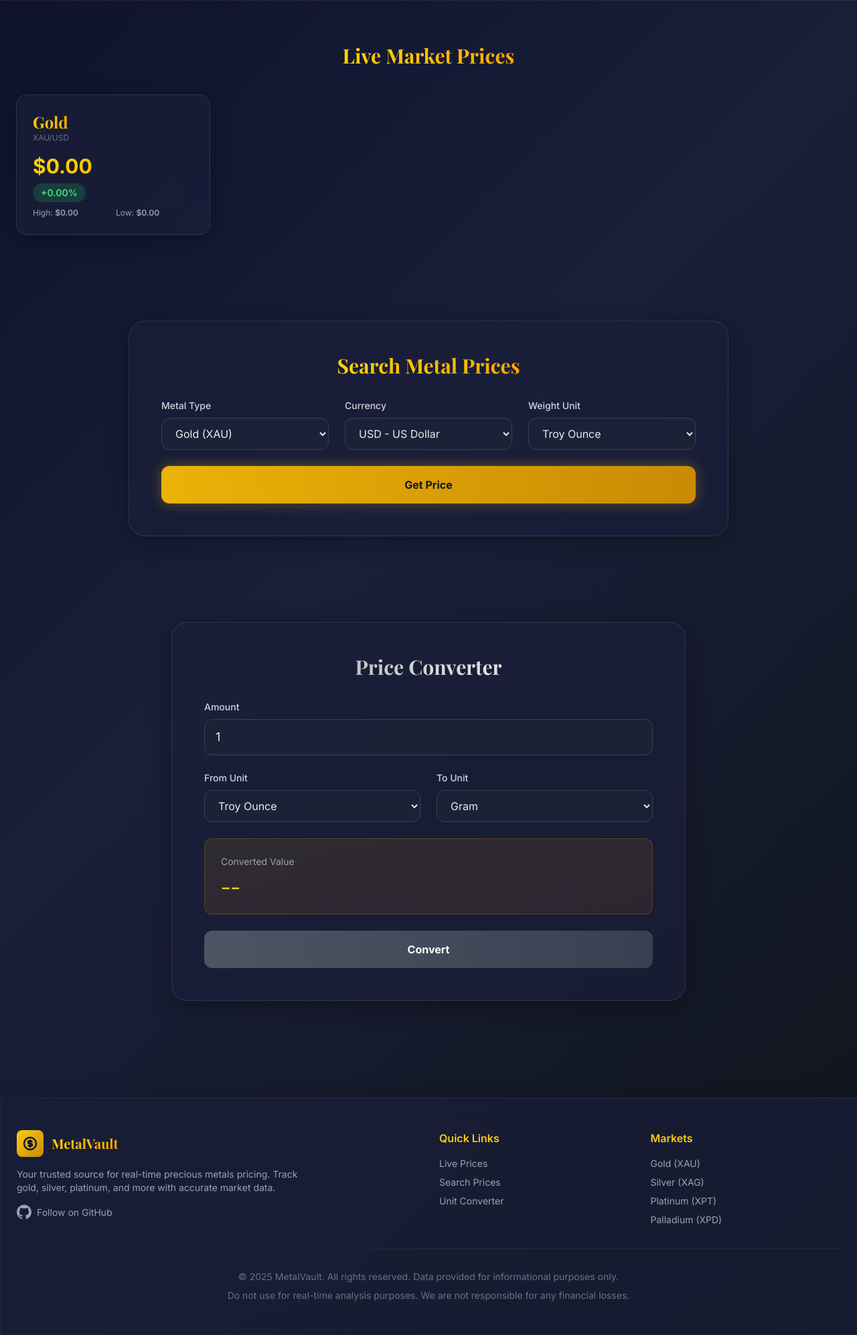
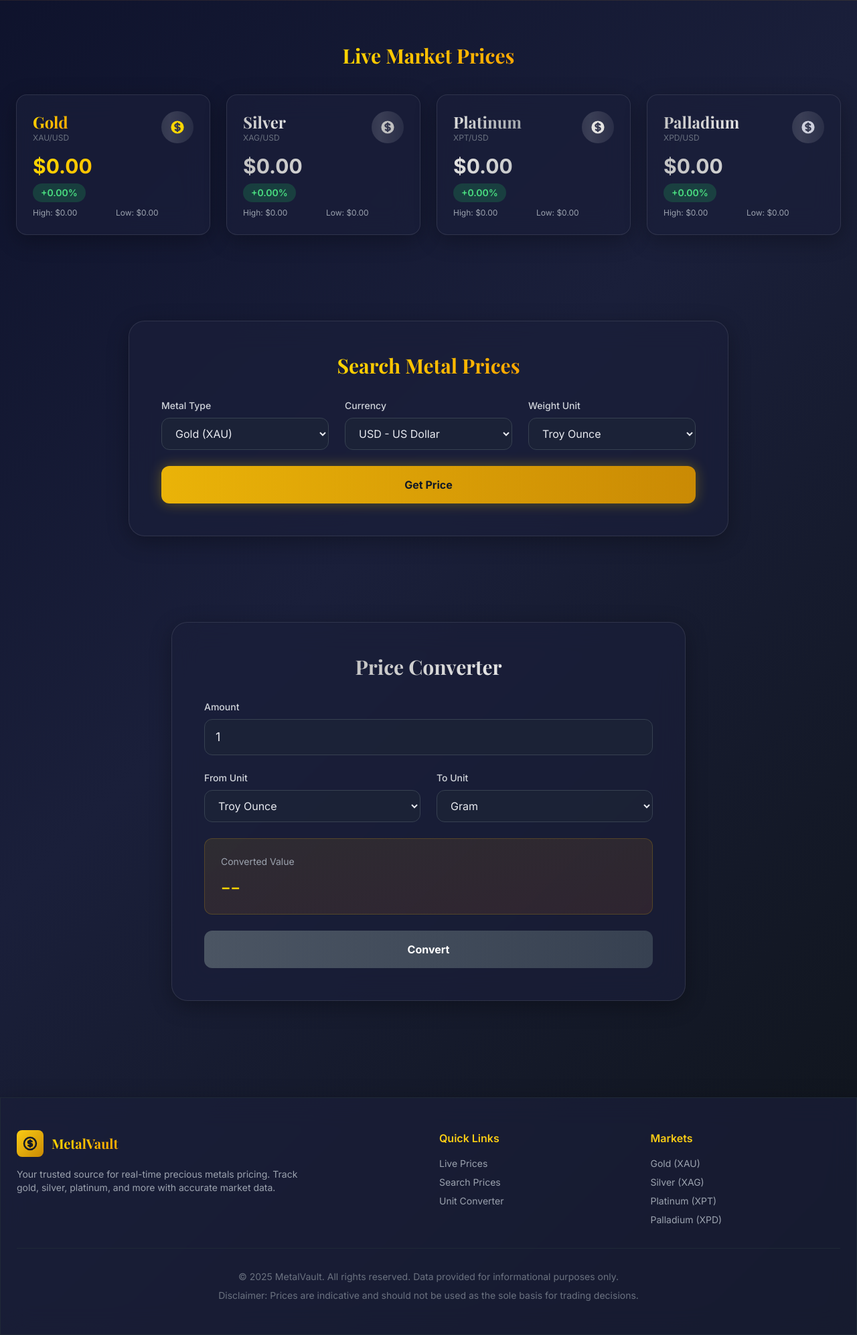
Before and after one commit to sarjanthecoder/GOLD-PRICE-TRACKER, a Flask app: page / in a window 1280 px wide. Shown: the part 553-2547 px from the top of the page at 67% size. Run offline with Flask 3, Linux system fonts and the light colour scheme; data that the repository does not hold is empty; some libraries are stand-ins or nearby versions.

Commit message:
Update index.html

```diff
--- a/templates/index.html
+++ b/templates/index.html
@@ -1,14 +1,12 @@
 <!DOCTYPE html>
 <html lang="en">
 <head>
-  <link rel="icon" href="/static/gold.ico" type="image/x-icon">
     <meta charset="UTF-8">
     <meta name="viewport" content="width=device-width, initial-scale=1.0">
     <title>MetalVault | Precious Metals & Jewelry Price Tracker</title>
     <script src="https://cdn.tailwindcss.com"></script>
     <link href="https://fonts.googleapis.com/css2?family=Playfair+Display:wght@400;700;900&family=Inter:wght@300;400;500;600;700&display=swap" rel="stylesheet">
     <style>
-        /* Your CSS styles remain unchanged... */
         * {
             margin: 0;
             padding: 0;
@@ -186,6 +184,7 @@
     </style>
 </head>
 <body>
+    <!-- Header -->
     <header class="glass sticky top-0 z-50 border-b border-yellow-500/20">
         <nav class="container mx-auto px-6 py-4">
             <div class="flex items-center justify-between">
@@ -213,6 +212,7 @@
         </nav>
     </header>
 
+    <!-- Hero Section -->
     <section class="hero-gradient py-20 px-6">
         <div class="container mx-auto text-center">
             <h2 class="text-5xl md:text-7xl font-bold playfair mb-6">
@@ -228,14 +228,17 @@
         </div>
     </section>
 
+    <!-- Live Prices Grid -->
     <section id="live-prices" class="container mx-auto px-6 py-16">
         <h3 class="text-3xl font-bold playfair mb-10 text-center">
             <span class="gold-gradient">Live Market Prices</span>
         </h3>
         <div class="grid grid-cols-1 md:grid-cols-2 lg:grid-cols-4 gap-6" id="live-prices-grid">
+            <!-- Cards will be dynamically inserted here -->
         </div>
     </section>
 
+    <!-- Search Section -->
     <section id="search" class="container mx-auto px-6 py-16">
         <div class="glass rounded-3xl p-8 md:p-12 max-w-4xl mx-auto">
             <h3 class="text-3xl font-bold playfair mb-8 text-center">
@@ -282,6 +285,7 @@
             </button>
         </div>
 
+        <!-- Search Results -->
         <div id="search-results" class="mt-10 hidden">
             <div class="glass rounded-3xl p-8 max-w-4xl mx-auto result-enter">
                 <div class="flex items-center justify-between mb-6">
@@ -339,6 +343,7 @@
         </div>
     </section>
 
+    <!-- Converter Section -->
     <section id="converter" class="container mx-auto px-6 py-16">
         <div class="glass rounded-3xl p-8 md:p-12 max-w-3xl mx-auto">
             <h3 class="text-3xl font-bold playfair mb-8 text-center">
@@ -384,6 +389,7 @@
         </div>
     </section>
 
+    <!-- Footer -->
     <footer class="glass border-t border-gray-800 mt-20">
         <div class="container mx-auto px-6 py-12">
             <div class="grid grid-cols-1 md:grid-cols-4 gap-8 mb-8">
@@ -399,19 +405,6 @@
                     <p class="text-gray-400 text-sm max-w-md">
                         Your trusted source for real-time precious metals pricing. Track gold, silver, platinum, and more with accurate market data.
                     </p>
-
-                <a href="https://github.com/sarjanthecoder" target="_blank"
-                   style="display:inline-flex; align-items:center; margin-top:15px; text-decoration:none; color:#9CA3AF; transition:color 0.3s;"
-                   onmouseover="this.style.color='#FACC15'"
-                   onmouseout="this.style.color='#9CA3AF'">
-                    <svg xmlns="http://www.w3.org/2000/svg"
-                         width="22" height="22"
-                         fill="currentColor" viewBox="0 0 24 24"
-                         style="margin-right:8px;">
-                        <path d="M12 .5C5.37.5 0 5.87 0 12.5c0 5.29 3.438 9.77 8.207 11.36.6.111.793-.26.793-.578 0-.285-.011-1.04-.017-2.04-3.338.725-4.042-1.61-4.042-1.61-.547-1.386-1.334-1.756-1.334-1.756-1.09-.745.083-.73.083-.73 1.205.085 1.84 1.238 1.84 1.238 1.07 1.835 2.808 1.305 3.492.998.108-.775.418-1.305.762-1.606-2.665-.305-5.466-1.333-5.466-5.932 0-1.31.468-2.38 1.236-3.22-.124-.304-.536-1.53.117-3.188 0 0 1.008-.322 3.3 1.23a11.5 11.5 0 016.003 0c2.29-1.552 3.297-1.23 3.297-1.23.655 1.658.243 2.884.119 3.188.77.84 1.235 1.91 1.235 3.22 0 4.61-2.806 5.624-5.478 5.922.43.372.814 1.103.814 2.222 0 1.606-.015 2.903-.015 3.298 0 .32.192.694.8.577C20.565 22.27 24 17.79 24 12.5 24 5.87 18.63.5 12 .5z"/>
-                    </svg>
-                    <span style="font-size:14px;">Follow on GitHub</span>
-                </a>
                 </div>
 
                 <div>
@@ -436,17 +429,19 @@
 
             <div class="pt-8 border-t border-gray-800 text-center text-sm text-gray-500">
                 <p>&copy; <span id="year"></span> MetalVault. All rights reserved. Data provided for informational purposes only.</p>
-            <p class="mt-2">Do not use for real-time analysis purposes. We are not responsible for any financial losses.</p>
+                <p class="mt-2">Disclaimer: Prices are indicative and should not be used as the sole basis for trading decisions.</p>
             </div>
         </div>
     </footer>
 
     <script>
         // Configuration
-    const API_BASE = ''; // This is correct because Flask serves the page
+        const API_BASE = '';
         const metals = [
-        { symbol: 'XAU', name: 'Gold', gradient: 'gold-gradient', color: '#FFD700' }
-        // You can add other metals back if you upgrade your API plan
+            { symbol: 'XAU', name: 'Gold', gradient: 'gold-gradient', color: '#FFD700' },
+            { symbol: 'XAG', name: 'Silver', gradient: 'silver-gradient', color: '#C0C0C0' },
+            { symbol: 'XPT', name: 'Platinum', gradient: 'platinum-gradient', color: '#E5E4E2' },
+            { symbol: 'XPD', name: 'Palladium', gradient: 'silver-gradient', color: '#CED0DD' }
         ];
 
         // Unit conversion factors to grams
@@ -458,11 +453,9 @@
         };
 
         // Initialize
-    document.addEventListener('DOMContentLoaded', () => {
         document.getElementById('year').textContent = new Date().getFullYear();
         loadLivePrices();
-        setInterval(loadLivePrices, 60000); // Refresh every 60 seconds
-    });
+        setInterval(loadLivePrices, 60000);
 
         function scrollToSearch() {
             document.getElementById('search').scrollIntoView({ behavior: 'smooth' });
@@ -489,15 +482,25 @@
                             <h4 class="text-2xl font-bold ${metal.gradient} playfair">${metal.name}</h4>
                             <p class="text-xs text-gray-500">${metal.symbol}/USD</p>
                         </div>
+                        <div class="w-12 h-12 rounded-full flex items-center justify-center shimmer">
+                            <svg class="w-6 h-6" style="color: ${metal.color}" fill="currentColor" viewBox="0 0 20 20">
+                                <path d="M8.433 7.418c.155-.103.346-.196.567-.267v1.698a2.305 2.305 0 01-.567-.267C8.07 8.34 8 8.114 8 8c0-.114.07-.34.433-.582zM11 12.849v-1.698c.22.071.412.164.567.267.364.243.433.468.433.582 0 .114-.07.34-.433.582a2.305 2.305 0 01-.567.267z"/>
+                                <path fill-rule="evenodd" d="M10 18a8 8 0 100-16 8 8 0 000 16zm1-13a1 1 0 10-2 0v.092a4.535 4.535 0 00-1.676.662C6.602 6.234 6 7.009 6 8c0 .99.602 1.765 1.324 2.246.48.32 1.054.545 1.676.662v1.941c-.391-.127-.68-.317-.843-.504a1 1 0 10-1.51 1.31c.562.649 1.413 1.076 2.353 1.253V15a1 1 0 102 0v-.092a4.535 4.535 0 001.676-.662C13.398 13.766 14 12.991 14 12c0-.99-.602-1.765-1.324-2.246A4.535 4.535 0 0011 9.092V7.151c.391.127.68.317.843.504a1 1 0 101.511-1.31c-.563-.649-1.413-1.076-2.354-1.253V5z" clip-rule="evenodd"/>
+                            </svg>
+                        </div>
                     </div>
                     <div class="space-y-2">
-                    <p class="text-3xl font-bold shimmer h-10 rounded-md" id="price-${metal.symbol}"></p>
+                        <p class="text-3xl font-bold shimmer" id="price-${metal.symbol}">Loading...</p>
                         <div class="flex items-center space-x-2">
-                        <span class="shimmer px-3 py-1 rounded-full text-sm font-semibold h-6 w-20" id="change-${metal.symbol}"></span>
+                            <span class="shimmer px-3 py-1 rounded-full text-sm font-semibold" id="change-${metal.symbol}">--</span>
                         </div>
                         <div class="grid grid-cols-2 gap-2 text-xs text-gray-400 mt-4">
-                        <div><p>High: <span id="high-${metal.symbol}" class="font-semibold">--</span></p></div>
-                        <div><p>Low: <span id="low-${metal.symbol}" class="font-semibold">--</span></p></div>
+                            <div>
+                                <p>High: <span id="high-${metal.symbol}">--</span></p>
+                            </div>
+                            <div>
+                                <p>Low: <span id="low-${metal.symbol}">--</span></p>
+                            </div>
                         </div>
                     </div>
                 </div>
@@ -512,12 +515,10 @@
         // Fetch metal price from backend
         async function fetchMetalPrice(symbol, currency, gradient) {
             try {
-            const response = await fetch(`${API_BASE}/api/current-price?symbol=${symbol}&currency=${currency}`);
-            if (!response.ok) throw new Error(`HTTP error! status: ${response.status}`);
+                const response = await fetch(`/api/current-price?symbol=${symbol}&currency=${currency}`);
                 const data = await response.json();
 
                 if (data.error) {
-                console.error(`API Error for ${symbol}:`, data.error);
                     updateMetalCard(symbol, null, gradient);
                     return;
                 }
@@ -536,22 +537,18 @@
             const highEl = document.getElementById(`high-${symbol}`);
             const lowEl = document.getElementById(`low-${symbol}`);
 
-        if (!data || !priceEl) {
-             if(priceEl) {
+            if (!data) {
                 priceEl.textContent = 'Unavailable';
                 priceEl.className = 'text-3xl font-bold text-gray-500';
-             }
                 return;
             }
 
-        priceEl.classList.remove('shimmer', 'h-10', 'rounded-md');
             priceEl.textContent = formatCurrency(data.price, data.currency);
             priceEl.className = `text-3xl font-bold ${gradient}`;
 
             const changePct = data.change_pct || 0;
             const isPositive = changePct >= 0;
 
-        changeEl.classList.remove('shimmer', 'h-6', 'w-20');
             changeEl.textContent = `${isPositive ? '+' : ''}${changePct.toFixed(2)}%`;
             changeEl.className = `px-3 py-1 rounded-full text-sm font-semibold ${isPositive ? 'bg-green-500/20 text-green-400' : 'bg-red-500/20 text-red-400'}`;
 
@@ -566,16 +563,17 @@
             const unit = document.getElementById('unit-select').value;
             const btn = document.getElementById('search-btn');
 
-        btn.innerHTML = 'Searching...';
+            btn.innerHTML = '<span class="shimmer">Searching...</span>';
             btn.disabled = true;
 
             try {
-            const response = await fetch(`${API_BASE}/api/current-price?symbol=${metal}&currency=${currency}`);
-            if (!response.ok) throw new Error(`HTTP error! status: ${response.status}`);
+                const response = await fetch(`/api/current-price?symbol=${metal}&currency=${currency}`);
                 const data = await response.json();
 
                 if (data.error) {
-                showNotification(`Error: ${data.error}`, 'error');
+                    showNotification('Error fetching price data', 'error');
+                    btn.innerHTML = 'Get Price';
+                    btn.disabled = false;
                     return;
                 }
 
@@ -589,38 +587,28 @@
             }
         }
 
-    // Display search results with the bug fix
+        // Display search results
         function displaySearchResults(data, unit) {
             const resultsDiv = document.getElementById('search-results');
             const metalNames = { XAU: 'Gold', XAG: 'Silver', XPT: 'Platinum', XPD: 'Palladium', XCU: 'Copper' };
 
-        const pricePerOunce = data.price;
-        const highPerOunce = data.high;
-        const lowPerOunce = data.low;
-
-        const gramsPerOunce = unitConversions.oz;
-        const pricePerGram = pricePerOunce / gramsPerOunce;
-
-        // Convert all relevant values based on the selected unit
-        const conversionFactor = unitConversions[unit];
-        const convertedPrice = pricePerGram * conversionFactor;
-        const convertedHigh = (highPerOunce / gramsPerOunce) * conversionFactor;
-        const convertedLow = (lowPerOunce / gramsPerOunce) * conversionFactor;
+            // Convert price based on unit (default is troy ounce)
+            let convertedPrice = data.price;
+            if (unit !== 'oz') {
+                const ozToGrams = 31.1034768;
+                const pricePerGram = data.price / ozToGrams;
+                convertedPrice = pricePerGram * unitConversions[unit];
+            }
 
             document.getElementById('result-price').textContent = formatCurrency(convertedPrice, data.currency);
-        // ✨ BUG FIX: Display high/low based on the converted unit
-        document.getElementById('result-high').textContent = formatCurrency(convertedHigh, data.currency);
-        document.getElementById('result-low').textContent = formatCurrency(convertedLow, data.currency);
+            document.getElementById('result-high').textContent = formatCurrency(data.high, data.currency);
+            document.getElementById('result-low').textContent = formatCurrency(data.low, data.currency);
 
-        const change = data.ch || 0;
-        const changePct = data.change_pct || 0;
-        const isPositive = changePct >= 0;
+            const change = data.change_pct || 0;
+            const isPositive = change >= 0;
+            const changeEl = document.getElementById('result-change-pct');
 
-        document.getElementById('result-change').textContent = formatCurrency(change, data.currency).replace('$', '±');
-        document.getElementById('result-change').style.color = isPositive ? '#4ade80' : '#f87171';
-
-        const changeEl = document.getElementById('result-change-pct');
-        changeEl.textContent = `${isPositive ? '+' : ''}${changePct.toFixed(2)}%`;
+            changeEl.textContent = `${isPositive ? '+' : ''}${change.toFixed(2)}%`;
             changeEl.className = `px-3 py-1 rounded-full text-sm font-semibold ${isPositive ? 'bg-green-500/20 text-green-400' : 'bg-red-500/20 text-red-400'}`;
 
             document.getElementById('result-metal').textContent = metalNames[data.symbol] || data.symbol;
@@ -629,7 +617,7 @@
             document.getElementById('result-time').textContent = new Date().toLocaleTimeString();
 
             resultsDiv.classList.remove('hidden');
-        resultsDiv.scrollIntoView({ behavior: 'smooth', block: 'center' });
+            resultsDiv.scrollIntoView({ behavior: 'smooth', block: 'nearest' });
         }
 
         // Convert units
@@ -643,6 +631,7 @@
                 return;
             }
 
+            // Convert to grams first, then to target unit
             const grams = amount * unitConversions[fromUnit];
             const result = grams / unitConversions[toUnit];
 
@@ -655,35 +644,51 @@
 
             document.getElementById('convert-result').textContent =
                 `${result.toFixed(4)} ${unitNames[toUnit]}`;
+
+            showNotification('Conversion complete!', 'success');
         }
 
-    // Smooth scroll for navigation (unchanged)
-    document.querySelectorAll('a[href^="#"]').forEach(anchor => {
-        anchor.addEventListener('click', function (e) {
-            e.preventDefault();
-            document.querySelector(this.getAttribute('href')).scrollIntoView({
-                behavior: 'smooth'
-            });
-        });
-    });
-
-    // Show notification function (unchanged)
+        // Show notification
         function showNotification(message, type = 'info') {
             const colors = {
                 success: 'bg-green-500/20 border-green-500/50 text-green-400',
                 error: 'bg-red-500/20 border-red-500/50 text-red-400',
                 info: 'bg-yellow-500/20 border-yellow-500/50 text-yellow-400'
             };
+
             const notification = document.createElement('div');
             notification.className = `fixed top-20 right-6 z-50 px-6 py-4 rounded-xl border ${colors[type]} glass backdrop-blur-xl transform transition-all duration-500 translate-x-[120%]`;
-        notification.innerHTML = `<p class="font-medium">${message}</p>`;
+            notification.innerHTML = `
+                <div class="flex items-center space-x-3">
+                    <svg class="w-5 h-5" fill="none" stroke="currentColor" viewBox="0 0 24 24">
+                        <path stroke-linecap="round" stroke-linejoin="round" stroke-width="2" d="M13 16h-1v-4h-1m1-4h.01M21 12a9 9 0 11-18 0 9 9 0 0118 0z"></path>
+                    </svg>
+                    <p class="font-medium">${message}</p>
+                </div>
+            `;
+
             document.body.appendChild(notification);
-        setTimeout(() => notification.style.transform = 'translateX(0)', 100);
+
+            setTimeout(() => {
+                notification.style.transform = 'translateX(0)';
+            }, 100);
+
             setTimeout(() => {
                 notification.style.transform = 'translateX(120%)';
                 setTimeout(() => notification.remove(), 500);
             }, 3000);
         }
+
+        // Smooth scroll for navigation
+        document.querySelectorAll('a[href^="#"]').forEach(anchor => {
+            anchor.addEventListener('click', function (e) {
+                e.preventDefault();
+                const target = document.querySelector(this.getAttribute('href'));
+                if (target) {
+                    target.scrollIntoView({ behavior: 'smooth', block: 'start' });
+                }
+            });
+        });
     </script>
 </body>
 </html>
```
Lines whose indentation alone changed are shown as unchanged.
